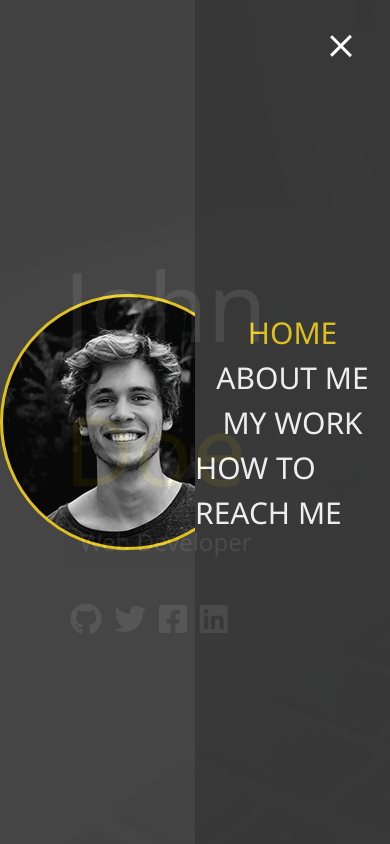
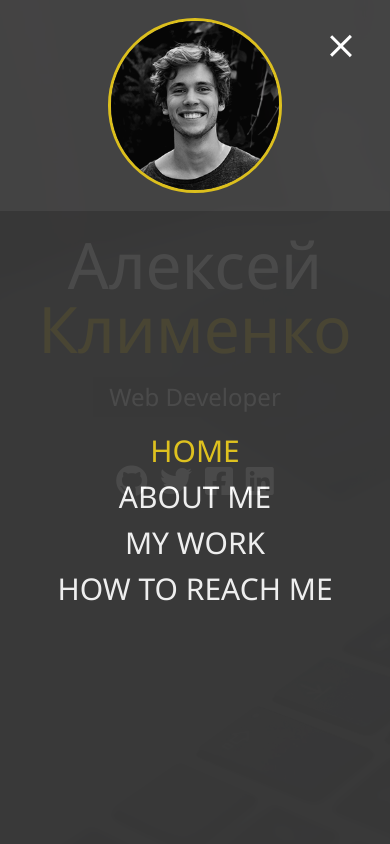
Before and after one commit to ZefirTheFear/portfolio, a React (Create React App) app: page / in a window 390 px wide. Both pictures are taken after a click on the element 341 px from the left and 47 px from the top of the page. Built offline with nearby package versions, Linux system fonts and the light colour scheme.

Commit message:
Menu overlay responsive

```diff
--- a/src/App.scss
+++ b/src/App.scss
@@ -1,6 +1,11 @@
 @import "./_variables";
 
 .app {
+  display: flex;
   min-height: 100vh;
   @include background;
+
+  @media (max-height: 700px) {
+    justify-content: center;
+  }
 }
--- a/src/_variables.scss
+++ b/src/_variables.scss
@@ -27,3 +27,24 @@ $background-opacity: 0.9;
     }
   }
 }
+
+@mixin mediaSm {
+  @media (max-width: 500px) {
+    @content;
+  }
+}
+@mixin mediaMd {
+  @media (max-width: 767px) {
+    @content;
+  }
+}
+@mixin mediaLg {
+  @media (max-width: 1199px) {
+    @content;
+  }
+}
+@mixin mediaXl {
+  @media (min-width: 1200px) {
+    @content;
+  }
+}
--- a/src/components/Home/Home.js
+++ b/src/components/Home/Home.js
@@ -5,7 +5,7 @@ const Home = () => {
   return (
     <main className="home">
       <h1 className="home__lg-heading">
-        John <span className="home__text-secondary">Doe</span>
+        Алексей <span className="home__text-secondary">Клименко</span>
       </h1>
       <h2 className="home__sm-heading">Web Developer</h2>
       <div className="home__icons">
--- a/src/components/Home/Home.scss
+++ b/src/components/Home/Home.scss
@@ -1,16 +1,38 @@
 @import "../../_variables";
 
 .home {
+  display: flex;
+  flex-direction: column;
   position: relative;
   height: 100%;
   padding: 4rem;
   overflow: hidden;
   z-index: 1;
+
+  @media (max-width: 767px) {
+    align-items: center;
+  }
+
+  @media (max-height: 700px) {
+    padding: 1rem;
+    align-self: center;
+  }
 }
 
 .home__lg-heading {
   margin-top: 20vh;
   font-size: 6rem;
+  margin-bottom: 1rem;
+
+  @media (max-width: 767px) {
+    text-align: center;
+    font-size: 4rem;
+  }
+
+  @media (max-height: 700px) {
+    font-size: 4rem;
+    margin-top: 0;
+  }
 }
 
 .home__text-secondary {
@@ -19,9 +41,13 @@
 
 .home__sm-heading {
   margin-bottom: 2rem;
-  padding: 0.2rem 1rem;
+  padding: 0.5rem 1rem;
   background: rgba(lighten($primary-color, 2), 0.5);
   font-size: 1.5rem;
+
+  @media (max-height: 700px) {
+    margin-bottom: 1rem;
+  }
 }
 
 .home__icons {
--- a/src/components/Menu/Menu.js
+++ b/src/components/Menu/Menu.js
@@ -11,8 +11,7 @@ const Menu = () => {
 
   const [showMenu, setShowMenu] = useState(false);
 
-  const toggleMenu = () => {
-    if (!showMenu) {
+  const openMenu = () => {
     menuBtn.current.classList.add("menu__btn_close");
     menuNav.current.classList.add("menu__nav_show");
     menuBranding.current.classList.add("menu__branding_show");
@@ -21,7 +20,9 @@ const Menu = () => {
       .querySelectorAll(".menu__nav-item")
       .forEach(item => item.classList.add("menu__nav-item_show"));
     setShowMenu(true);
-    } else {
+  };
+
+  const closeMenu = () => {
     menuBtn.current.classList.remove("menu__btn_close");
     menuNav.current.classList.remove("menu__nav_show");
     menuBranding.current.classList.remove("menu__branding_show");
@@ -30,6 +31,13 @@ const Menu = () => {
       .querySelectorAll(".menu__nav-item")
       .forEach(item => item.classList.remove("menu__nav-item_show"));
     setShowMenu(false);
+  };
+
+  const toggleMenu = () => {
+    if (!showMenu) {
+      openMenu();
+    } else {
+      closeMenu();
     }
   };
 
@@ -43,7 +51,13 @@ const Menu = () => {
 
       <nav className="menu__nav" ref={menuNav}>
         <div className="menu__branding" ref={menuBranding}>
-          <div className="menu__portrait" />
+          <div className="menu__portrait">
+            <img
+              className="menu__portrait-img"
+              src={require("../../assets/img/portrait.jpg")}
+              alt="portrait"
+            />
+          </div>
         </div>
         <ul className="menu__list" ref={menuList}>
           <li className="menu__nav-item">
@@ -52,17 +66,28 @@ const Menu = () => {
               exact
               className="menu__nav-link"
               activeClassName="menu__nav-link_active"
+              onClick={closeMenu}
             >
               Home
             </NavLink>
           </li>
           <li className="menu__nav-item">
-            <NavLink to="/about" className="menu__nav-link" activeClassName="menu__nav-link_active">
+            <NavLink
+              to="/about"
+              className="menu__nav-link"
+              activeClassName="menu__nav-link_active"
+              onClick={closeMenu}
+            >
               About me
             </NavLink>
           </li>
           <li className="menu__nav-item">
-            <NavLink to="/work" className="menu__nav-link" activeClassName="menu__nav-link_active">
+            <NavLink
+              to="/work"
+              className="menu__nav-link"
+              activeClassName="menu__nav-link_active"
+              onClick={closeMenu}
+            >
               My work
             </NavLink>
           </li>
@@ -71,6 +96,7 @@ const Menu = () => {
               to="/contact"
               className="menu__nav-link"
               activeClassName="menu__nav-link_active"
+              onClick={closeMenu}
             >
               How to reach me
             </NavLink>
--- a/src/components/Menu/Menu.scss
+++ b/src/components/Menu/Menu.scss
@@ -60,6 +60,11 @@
     width: 50%;
     height: 100vh;
     overflow: hidden;
+
+    @media (max-width: 767px) {
+      width: 100%;
+      height: auto;
+    }
   }
 
   .menu__branding {
@@ -74,9 +79,24 @@
     .menu__portrait {
       width: 250px;
       height: 250px;
-      background: url(../../assets/img/portrait.jpg);
+      // background: url(../../assets/img/portrait.jpg);
       border-radius: 50%;
+      overflow: hidden;
       border: 3px solid $secondary-color;
+
+      .menu__portrait-img {
+        width: 100%;
+      }
+
+      @media (max-width: 767px) {
+        width: 20vh;
+        height: 20vh;
+      }
+    }
+
+    @media (max-width: 767px) {
+      transform: translate(100%, 0);
+      height: 25vh;
     }
   }
 
@@ -88,10 +108,16 @@
     &.menu__list_show {
       transform: translate(0, 0);
     }
+
+    @media (max-width: 767px) {
+      transform: translate(-100%, 0);
+      height: 75vh;
+    }
   }
 
   .menu__nav-item {
     transform: translate(600px, 0);
+    margin-bottom: 1rem;
     @include easeOut;
 
     &.menu__nav-item_show {
@@ -113,6 +139,10 @@
       color: $secondary-color;
     }
   }
+
+  @media (max-width: 767px) {
+    flex-direction: column;
+  }
 }
 
 @for $x from 1 through 4 {
--- a/src/index.scss
+++ b/src/index.scss
@@ -3,18 +3,11 @@
 body {
   background: $primary-color;
   color: #fff;
-  height: 100%;
-  line-height: 1.5;
 }
 
 body {
-  margin: 0;
   font-family: "Segoe UI", "Roboto", "Oxygen", "Ubuntu", "Cantarell", "Fira Sans", "Droid Sans",
     "Helvetica Neue", sans-serif;
   -webkit-font-smoothing: antialiased;
   -moz-osx-font-smoothing: grayscale;
 }
-
-code {
-  font-family: source-code-pro, Menlo, Monaco, Consolas, "Courier New", monospace;
-}
```
Lines whose indentation alone changed are shown as unchanged.
